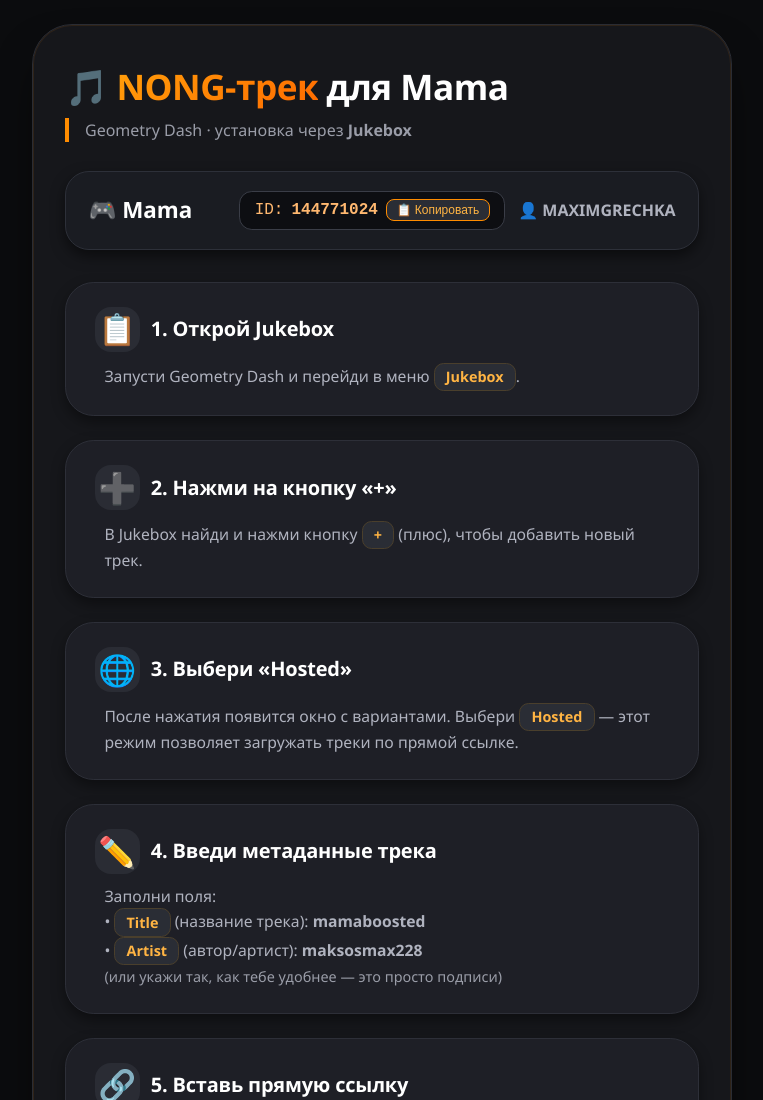
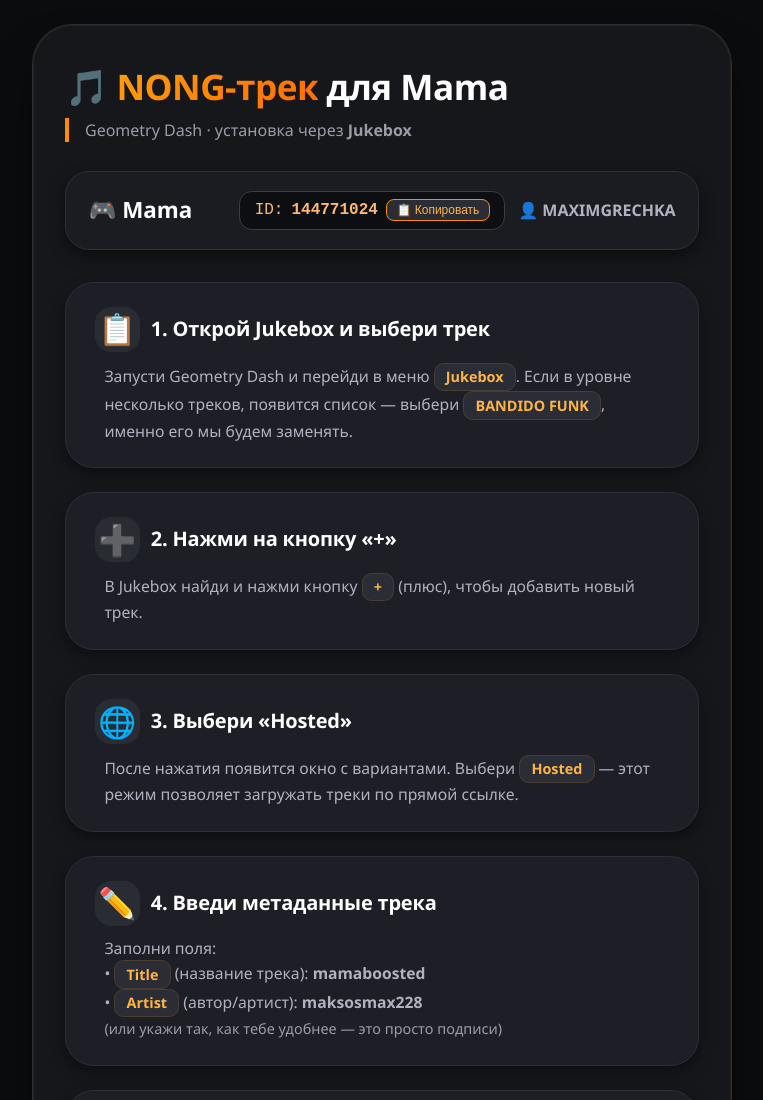
Before and after one commit to maksosmax228-droid/maksosmax228-droid.github.io, a plain HTML site: page index.html in a window 1280 px wide. Shown: the top 1100 px of the page, without its empty margins (258-1021 px from the left). Drawn offline with Linux system fonts and the light colour scheme.

Commit message:
Update index.html

```diff
--- a/index.html
+++ b/index.html
@@ -322,10 +322,10 @@
       <div class="step">
         <div class="step-header">
           <div class="step-emoji">📋</div>
-          <div class="step-title">1. Открой Jukebox</div>
+          <div class="step-title">1. Открой Jukebox и выбери трек</div>
         </div>
         <div class="step-desc">
-          Запусти Geometry Dash и перейди в меню <span class="highlight-btn">Jukebox</span>.
+          Запусти Geometry Dash и перейди в меню <span class="highlight-btn">Jukebox</span>. Если в уровне несколько треков, появится список — выбери <span class="highlight-btn">BANDIDO FUNK</span>, именно его мы будем заменять.
         </div>
       </div>
 
```
